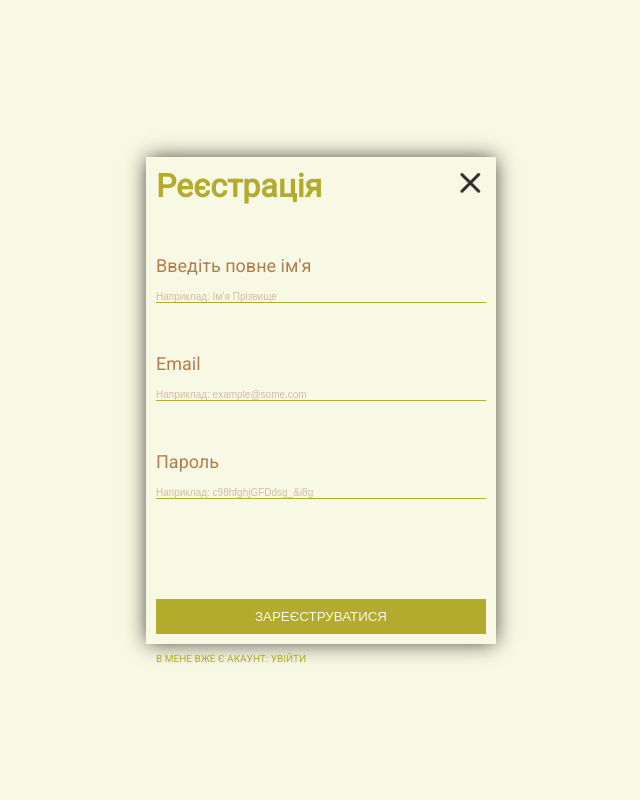
After one commit to halynakov/evently-management-system, a Django app: page /logup/ in a window 1280 px wide. The commit adds this page. Shown: the whole page, without its empty margins (319-959 px from the left). Run offline with Django 5.2, Linux system fonts and the light colour scheme; parts of the project's set-up code (start-up, migrations or seed data) failed here and were passed over.

Commit message:
Add logup page.

```diff
--- a/Evently/frontend/static/frontend/styles/blocks/page.css
+++ b/Evently/frontend/static/frontend/styles/blocks/page.css
@@ -26,8 +26,6 @@ body {
 
   --height-card: 210px;
 
-  /* width: 100%;
-  height: 100%; */
   margin: 0;
   background-color: var(--back-color);
 }
--- /dev/null
+++ b/Evently/frontend/static/frontend/styles/forms/login.css
@@ -0,0 +1,98 @@
+.box {
+  position: relative;
+
+  width: 350px;
+  height: auto;
+  padding: 10px;
+
+  color: #B2AB2E;
+  box-shadow: 0px 0px 20px -1px rgba(0,0,0,0.75);
+}
+
+.box__cross-link {
+  position: absolute;
+  right: 10px;
+  top: 10px;
+}
+
+.box__cross-img {
+  width: 32px;
+}
+
+.form__title {
+  font-size: 27px;
+  font-weight: 500;
+}
+
+.form {
+  display: flex;
+  flex-direction: column;
+  justify-content: space-between;
+  /* height: 100%; */
+  color: #B17E4B;
+}
+
+.form_filds {
+  display: grid;
+  row-gap: 50px;
+  margin-top: 50px;
+}
+
+.form__fild {
+  display: grid;
+  row-gap: 15px;
+}
+
+.form__lable {
+  font-size: 18px;
+}
+
+.form__input {
+  font-size: 10px;
+  border: none;
+  background-color: #F8F9E4;
+  border-bottom: 1px solid #B2AB2E;
+}
+
+.form__input:focus {
+  outline: none;
+  border: none;
+  border-bottom: 1px solid #B2AB2E;
+}
+
+.form__input::placeholder {
+  color: #d3bba3;
+}
+
+.form__btn {
+  margin-top: 100px;
+  border: none;
+  text-transform: uppercase;
+  color: #F8F9E4;
+  padding: 10px 0;
+  background-color: #B2AB2E;
+}
+
+.form__btn:hover {
+  cursor: pointer;
+  margin-top: 100px;
+  color: #000;
+  background-color: #d3bba3;
+}
+
+.box__bottom-lable {
+  font-size: 10px;
+  position: absolute;
+  bottom: -20px;
+  text-transform: uppercase;
+}
+
+.box__bottom-link {
+  color: #B2AB2E;
+  text-decoration: none;
+}
+
+.box__bottom-link:hover {
+  color: #000;
+  text-decoration: underline;
+}
--- a/Evently/frontend/templates/frontend/base.html
+++ b/Evently/frontend/templates/frontend/base.html
@@ -3,13 +3,10 @@
 <html lang="en">
 <head>
   <meta charset="UTF-8">
-
   <meta name="viewport" content="width=device-width, initial-scale=1.0">
 
   <link rel="preconnect" href="https://fonts.googleapis.com" />
-
   <link rel="preconnect" href="https://fonts.gstatic.com" crossorigin />
-
   <link
     href="https://fonts.googleapis.com/css2?family=Roboto:ital,wdth,wght@0,75..100,100..900;1,75..100,100..900&display=swap"
     rel="stylesheet"
--- /dev/null
+++ b/Evently/frontend/templates/frontend/forms/logup.html
@@ -0,0 +1,54 @@
+{% load static %}
+<!DOCTYPE html>
+<html lang="en">
+  <head>
+    <meta charset="UTF-8" />
+    <meta name="viewport" content="width=device-width, initial-scale=1.0" />
+
+    <link rel="stylesheet" href=" {% static 'frontend/styles/blocks/page.css' %} ">
+    <link rel="stylesheet" href=" {% static 'frontend/styles/forms/login.css' %} ">
+    <link
+      href="https://fonts.googleapis.com/css2?family=Roboto&display=swap"
+      rel="stylesheet"
+    />
+
+    <title>Реєстрація</title>
+  </head>
+  <body>
+
+    <div class="form--container">
+      <div class="box">
+        <a class="box__cross-link" href="/"><img class="box__cross-img" src=" {% static 'frontend/assets/icons/icon-close-2x.png' %} " alt="cross"></a>
+
+        <h1 class="box__title">Реєстрація</h1>
+
+        <form class="form" action="submit" method="post">
+          <div class="form_filds">
+            <div class="form__fild">
+              <label class="form__lable" for="name">Введіть повне ім'я</label>
+              <input
+                class="form__input" type="text" id="name" name="name" placeholder="Наприклад: Ім’я Прізвище" required/>
+            </div>
+            <div class="form__fild">
+              <label class="form__lable" for="email">Email</label>
+              <input class="form__input" type="email" id="email" name="email" placeholder="Наприклад: example@some.com" required
+              />
+            </div>
+            <div class="form__fild">
+              <label class="form__lable" for="pass">Пароль</label>
+              <input class="form__input" type="password" id="pass" name="pass" placeholder="Наприклад: c98hfghjGFDdsg_&i8g" required
+              />
+            </div>
+          </div>
+
+          <button class="form__btn" type="submit" id="log-up">Зареєструватися</button>
+        </form>
+
+        <p class="box__bottom-lable">
+          В мене вже є акаунт: <a class="box__bottom-link" href="/login">Увійти</a>
+        </p>
+      </div>
+    </div>
+
+  </body>
+</html>
--- a/Evently/frontend/templates/frontend/partials/top-bar.html
+++ b/Evently/frontend/templates/frontend/partials/top-bar.html
@@ -12,6 +12,6 @@
 
     <a href="#" class="icon icon--loop"></a>
 
-    <a href="./templates/log-up.html" class="icon icon--log-in"></a>
+    <a href="/logup" class="icon icon--log-in"></a>
   </div>
 </div>
--- a/Evently/frontend/urls.py
+++ b/Evently/frontend/urls.py
@@ -4,5 +4,6 @@ from . import views
 urlpatterns = [
   path("", views.index),
   path("events/", views.events, name="events"),
-  path("home/", views.home, name="home")
+  path("home/", views.home, name="home"),
+  path("logup/", views.logup, name="logup")
 ]
--- a/Evently/frontend/views.py
+++ b/Evently/frontend/views.py
@@ -9,3 +9,6 @@ def events(request):
 
 def home(request):
   return render(request, "frontend/home.html")
+
+def logup(request):
+  return render(request, "frontend/forms/logup.html")
```
